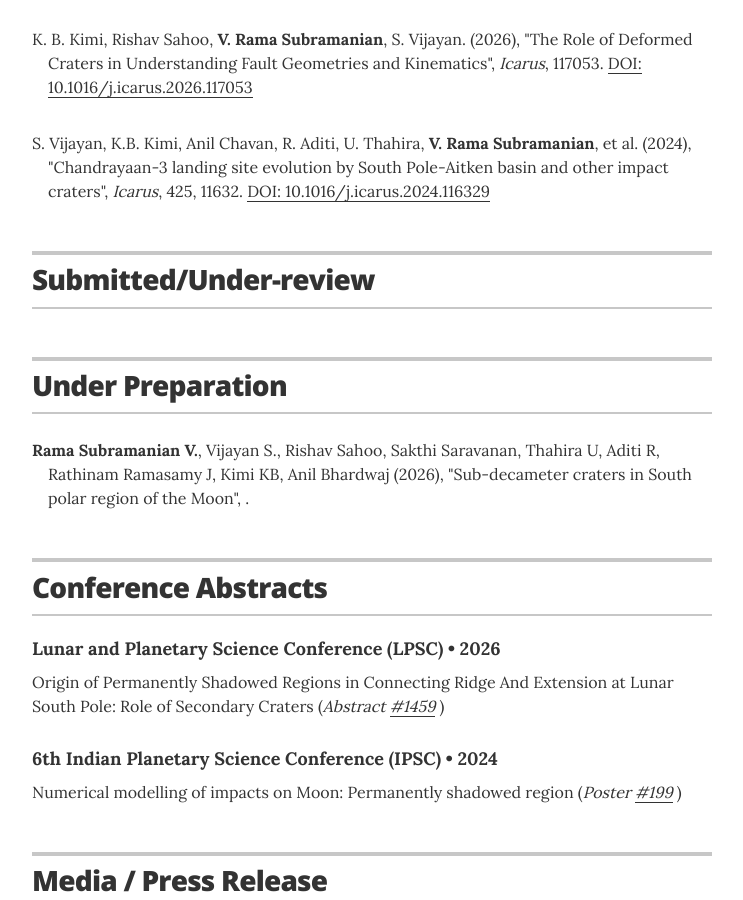
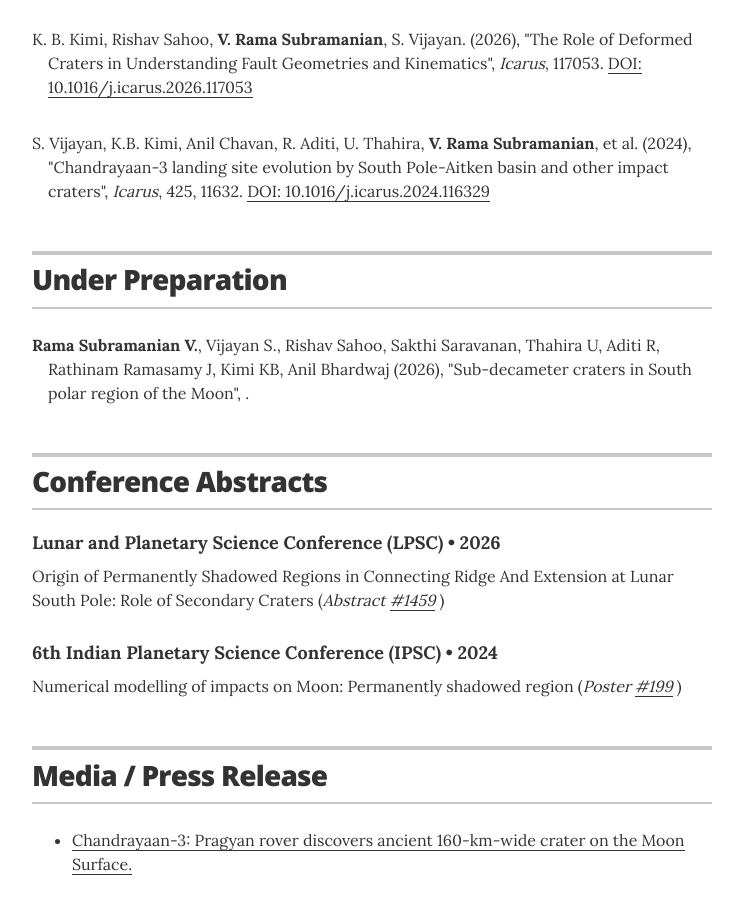
Before and after one commit to rasnv/rasnv.github.io, a Jekyll site: the page built from index.html, in a window 1280 px wide and 900 px high, scrolled down 1307 px. Shown: the whole window, without its empty margins (268-1011 px from the left). Built offline with Jekyll 4.4.1, drawn with Linux system fonts in a browser that asks for light colours; part of the change alters nothing that is shown.

```diff
--- a/_config.yml
+++ b/_config.yml
@@ -30,7 +30,7 @@ resume_section_links:           true
 resume_section_presentations:   true
 # resume_section_projects:       true
 resume_section_publications:    true
-resume_section_underreview:     true
+#resume_section_underreview:     true
 resume_section_underprep:     true
 
 # resume_section_recognition:     true
```
